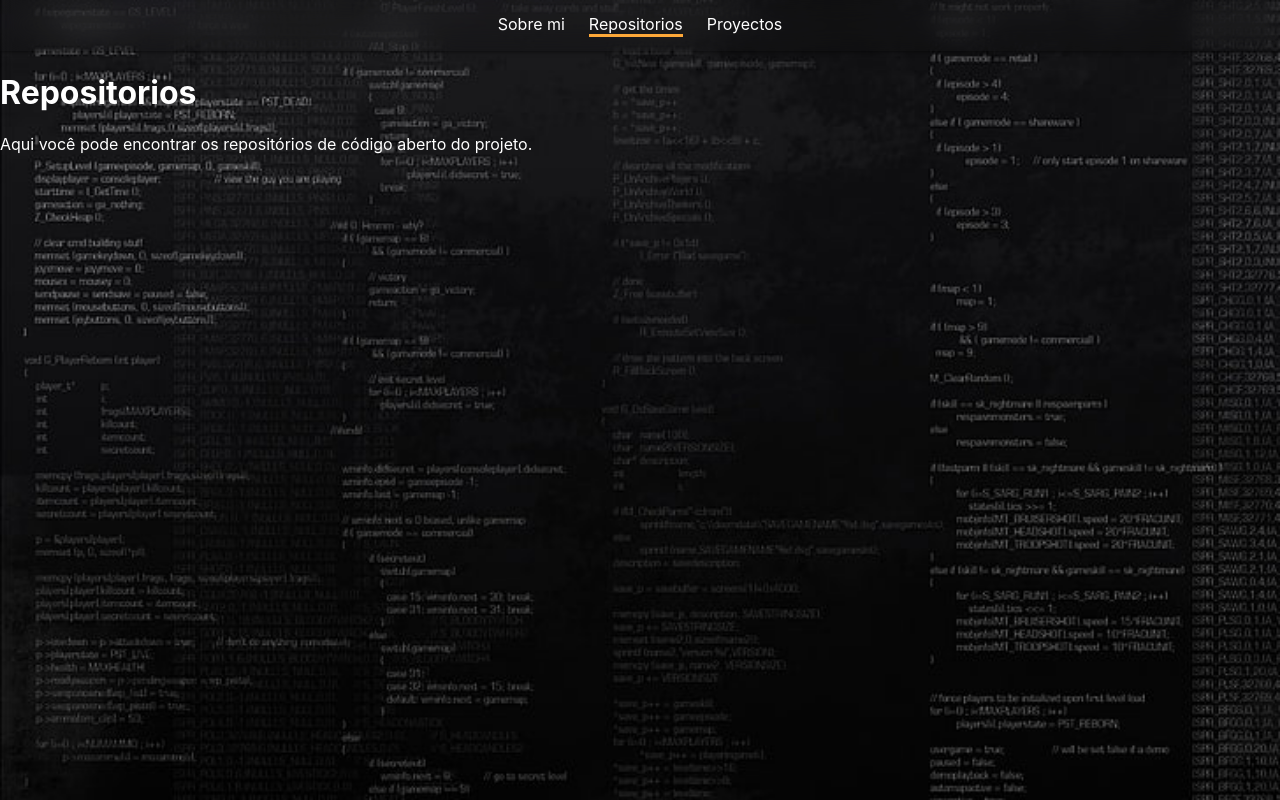
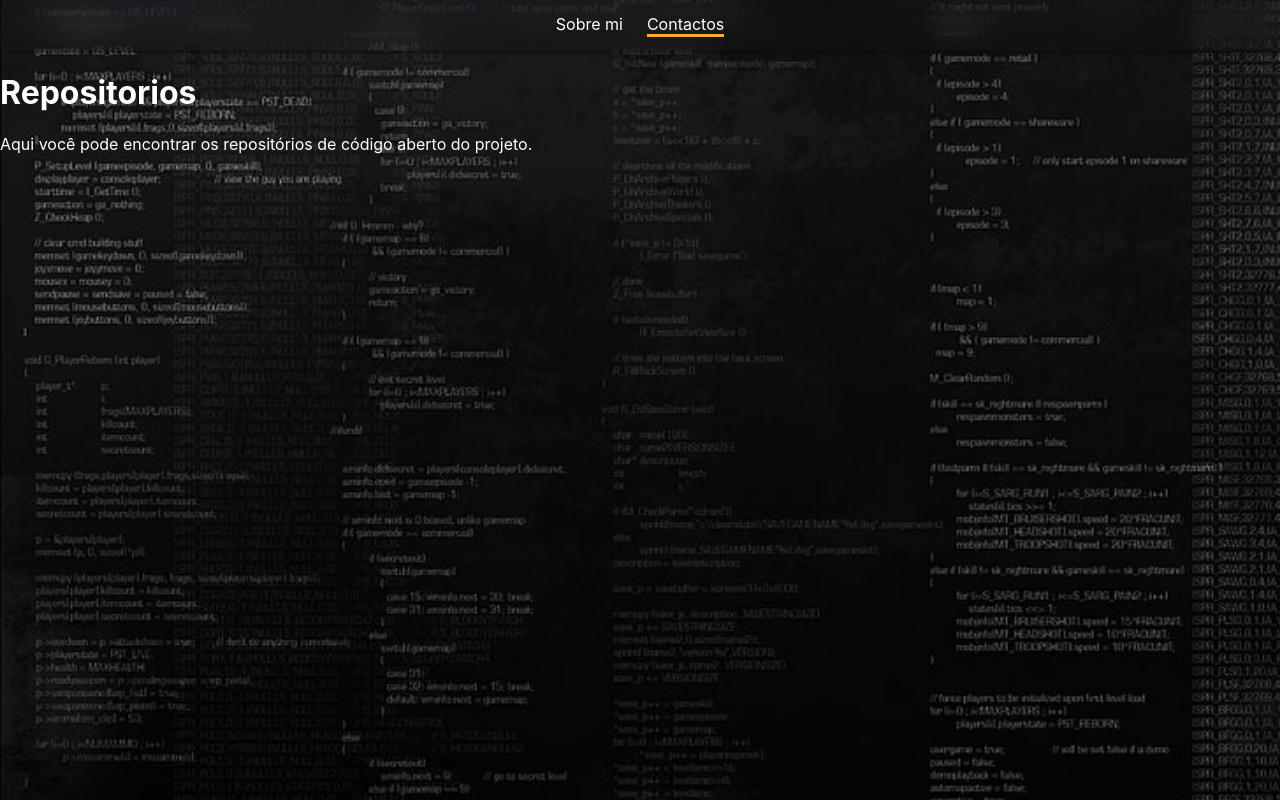
Before and after one commit to ElardHuaraca/Portafolio_Web, a Next.js app: page /repositorios in a window 1280 px wide. Built offline with nearby package versions, Linux system fonts and the light colour scheme.

Commit message:
add photo perfil

```diff
--- a/components/Navbar/index.js
+++ b/components/Navbar/index.js
@@ -8,8 +8,7 @@ export default function Navbar({ state = 1 }) {
             <nav className={styles.nav}>
                 <ul className={styles.list_ul}>
                     <li className={`${styles.list_li_resize} ${state === 1 ? `${styles.active_ref}` : ''}`}><Link href="/"><a className={styles.nav_a}>Sobre mi</a></Link></li>
-                    <li className={`${styles.list_li_resize} ${state === 2 ? `${styles.active_ref}` : ''}`}><Link href="/repositorios"><a className={styles.nav_a}>Repositorios</a></Link></li>
-                    <li className={`${state === 3 ? `${styles.active_ref}` : ''}`}><Link href="/proyectos"><a className={styles.nav_a}>Proyectos</a></Link></li>
+                    <li className={`${state === 2 ? `${styles.active_ref}` : ''}`}><Link href="/contactos"><a className={styles.nav_a}>Contactos</a></Link></li>
                 </ul>
             </nav>
         </header >
--- a/pages/index.js
+++ b/pages/index.js
@@ -1,7 +1,7 @@
 import Image from 'next/image'
 import Navbar from '../components/Navbar'
 import styles from '../styles/Home.module.css'
-import profile from '../public/perfil.png'
+import profile from '../public/perfil.jpg'
 import facebook from '../public/facebook.png'
 import linkedin from '../public/linkedin.png'
 import cv from '../public/cv.png'
```
Also changed, not shown: public/perfil.jpg (added).
